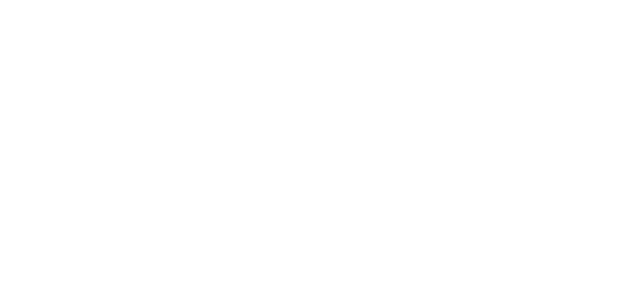
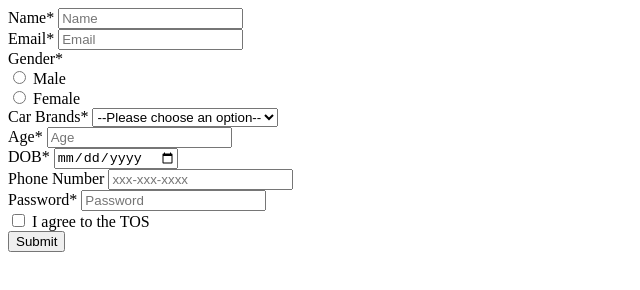
Before and after one commit to acciojob/signup-form-car-AkhilaNegi, a website: page main.html in a window 1280 px wide. Shown: the whole page, without its empty margins (0-640 px from the left). Drawn offline with Linux system fonts and the light colour scheme.

Commit message:
created a submission

```diff
--- a/main.html
+++ b/main.html
@@ -1,5 +1,4 @@
 <!DOCTYPE html>
-
 <html>
 
 <head>
@@ -7,10 +6,56 @@
 </head>
 
 <body>
-	<!-- the entire body must be written by student -->
-    <script type="text/javascript" src="./script.js">
-</script>
-
+	<form method="post" action="#" id="signup-form">
+		<div>
+			<label for="name">Name*</label>
+			<input type="text" id="name" name="name" placeholder="Name" required>
+		</div>
+		<div>
+			<label for="email">Email*</label>
+			<input type="email" id="email" name="email" placeholder="Email" required>
+		</div>
+		<div>
+			<label>Gender*</label><br>
+			<input type="radio" id="gender_m" name="gender" value="male">
+			<label for="gender_m">Male</label><br>
+			<input type="radio" id="gender_f" name="gender" value="female">
+			<label for="gender_f">Female</label><br>
+		</div>
+		<div>
+			<label for="cars">Car Brands*</label>
+			<select id="cars" name="car" required>
+				<option value="" disabled selected>--Please choose an option--</option>
+				<option value="BMW">BMW</option>
+				<option value="Audi">Audi</option>
+				<option value="Mercedes">Mercedes</option>
+			</select>
+		</div>
+		<div>
+			<label for="age">Age*</label>
+			<input type="number" id="age" name="age" placeholder="Age" required>
+		</div>
+		<div>
+			<label for="dob">DOB*</label>
+			<input type="date" id="dob" name="dob" placeholder="DOB" required>
+		</div>
+		<div>
+			<label for="tel">Phone Number</label>
+			<input type="tel" id="tel" name="tel" placeholder="xxx-xxx-xxxx">
+		</div>
+		<div>
+			<label for="password">Password*</label>
+			<input type="password" id="password" name="password" placeholder="Password" required>
+		</div>
+		<div>
+			<input type="checkbox" id="tos" name="tos">
+			<label for="tos">I agree to the TOS</label>
+		</div>
+		<div>
+			<input type="submit" value="Submit">
+		</div>
+	</form>
+	<script type="text/javascript" src="./script.js"></script>
 </body>
 
 </html>
```
